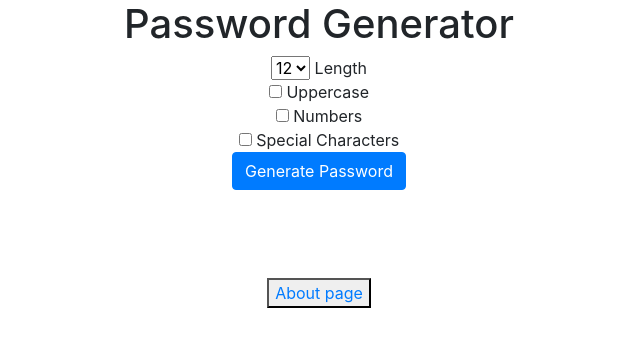
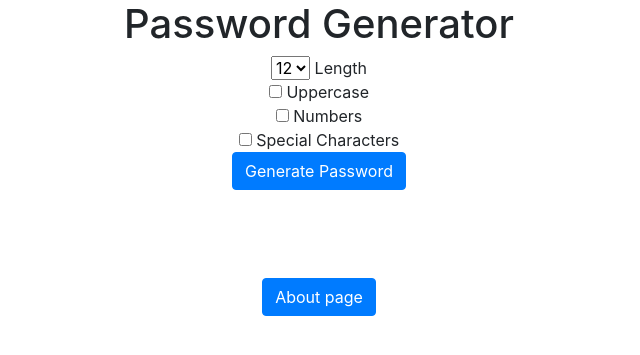
Before and after one commit to Serj2626/django-password_generator, a Django app: template generator/templates/generator/home.html in a window 1280 px wide. Shown: the top 355 px of the page, without its empty margins (321-961 px from the left). Run offline with Django 3.2, Linux system fonts and the light colour scheme; the template is opened without the code that fills it, so the values that code supplies are empty; some libraries are stand-ins or nearby versions.

Commit message:
add style button

```diff
--- a/generator/templates/generator/about.html
+++ b/generator/templates/generator/about.html
@@ -6,5 +6,5 @@
 <p>This is a password generator created by Sergey Boytov.<br>Enjoy fam!</p>
 
 
-<button><a href="{% url 'home' %}" style="text-decoration: none">Home</a></button>
+<a class="btn btn-primary" href="{% url 'home' %}" style="text-decoration: none">Home</a>
 </div>
--- a/generator/templates/generator/home.html
+++ b/generator/templates/generator/home.html
@@ -29,6 +29,6 @@
 <br>
 <br>
 <br>
-<button><a href="{% url 'about' %}" style="text-decoration: none">About page</a></button>
+<a class="btn btn-primary" href="{% url 'about' %}" style="text-decoration: none">About page</a>
 
 </div>
```
